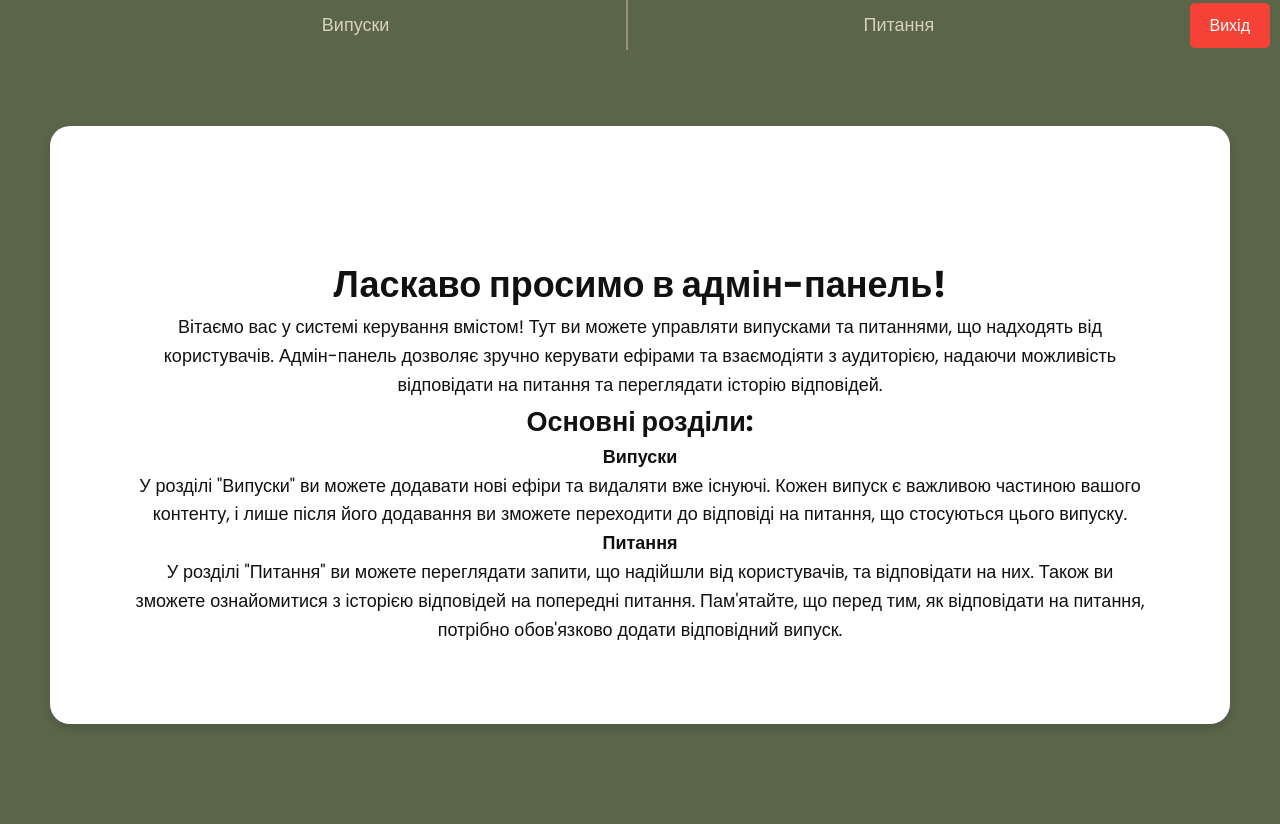
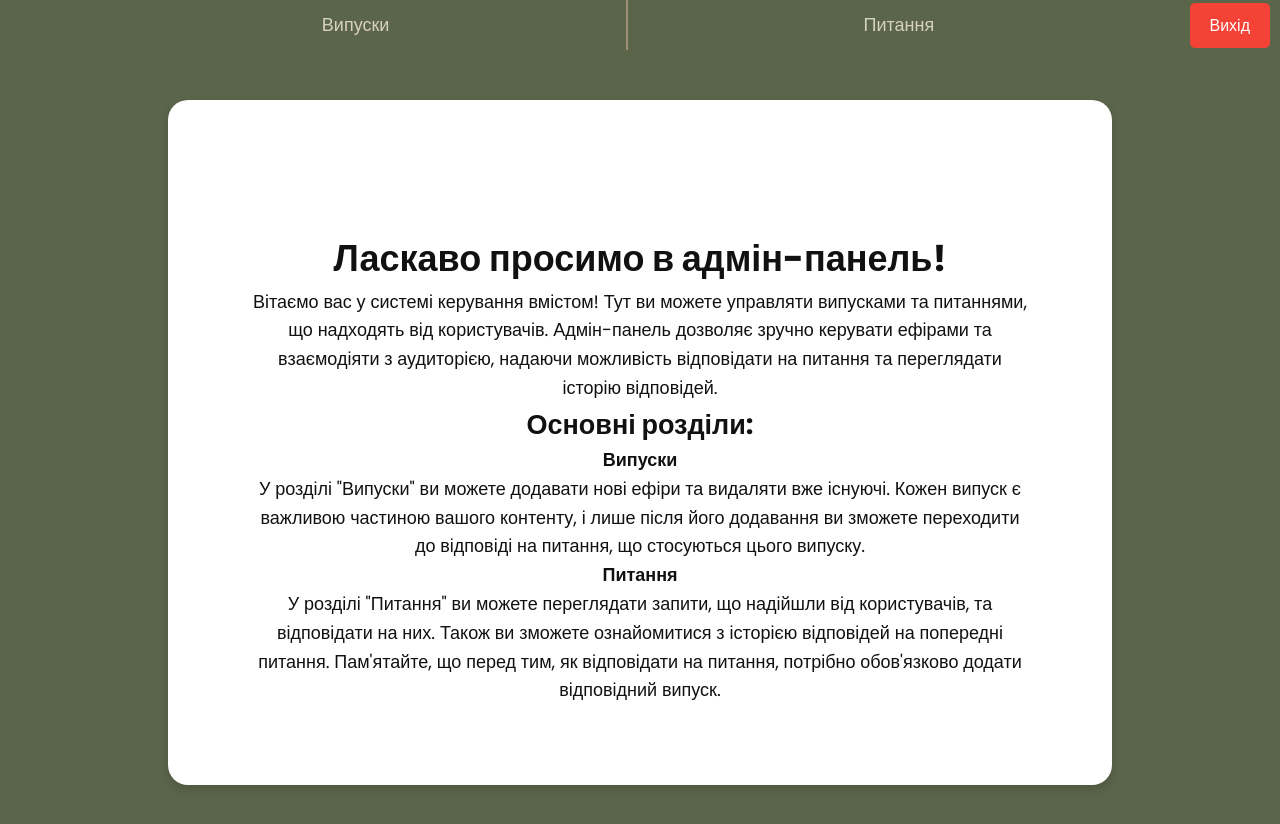
Before and after one commit to RikiBob/admin-theological-couch, a Vue app: page / in a window 1280 px wide. Shown: the top 824 px of the page. Before the commit the page ends 800 px from the top, so only its background shows below. Built offline with nearby package versions, Linux system fonts and the light colour scheme; no server answers.

Commit message:
fix: align content in .content-wrapper

```diff
--- a/src/App.vue
+++ b/src/App.vue
@@ -50,7 +50,6 @@ const logout = async () => {
 body, html {
   margin: 0;
   padding: 0;
-  height: 100%;
   overflow-y: auto;
 }
 
@@ -95,12 +94,11 @@ body, html {
 /* Content wrapper and Info box */
 .content-wrapper {
   display: flex;
+  flex-grow: 1;
   justify-content: center;
-  align-items: flex-start;
-  width: 100%;
-  flex-grow: 1;
   margin-top: 50px;
   padding: 50px;
+  box-sizing: border-box;
 }
 
 .info-box {
@@ -108,8 +106,7 @@ body, html {
   color: #111;
   border-radius: 20px;
   padding: 40px;
-  width: 100%;
-  min-height: 300px;
+  width: 80%;
   box-shadow: 0 4px 10px rgba(0, 0, 0, 0.15);
 }
 
--- a/src/assets/main.css
+++ b/src/assets/main.css
@@ -12,7 +12,6 @@ html, body {
     background-color: #5b654a;
     color: #d8d1bd;
     line-height: 1.6;
-    height: 100%;
     display: flex;
     justify-content: center;
     flex-direction: column; /* Додано для вертикального вирівнювання на мобільних */
```
